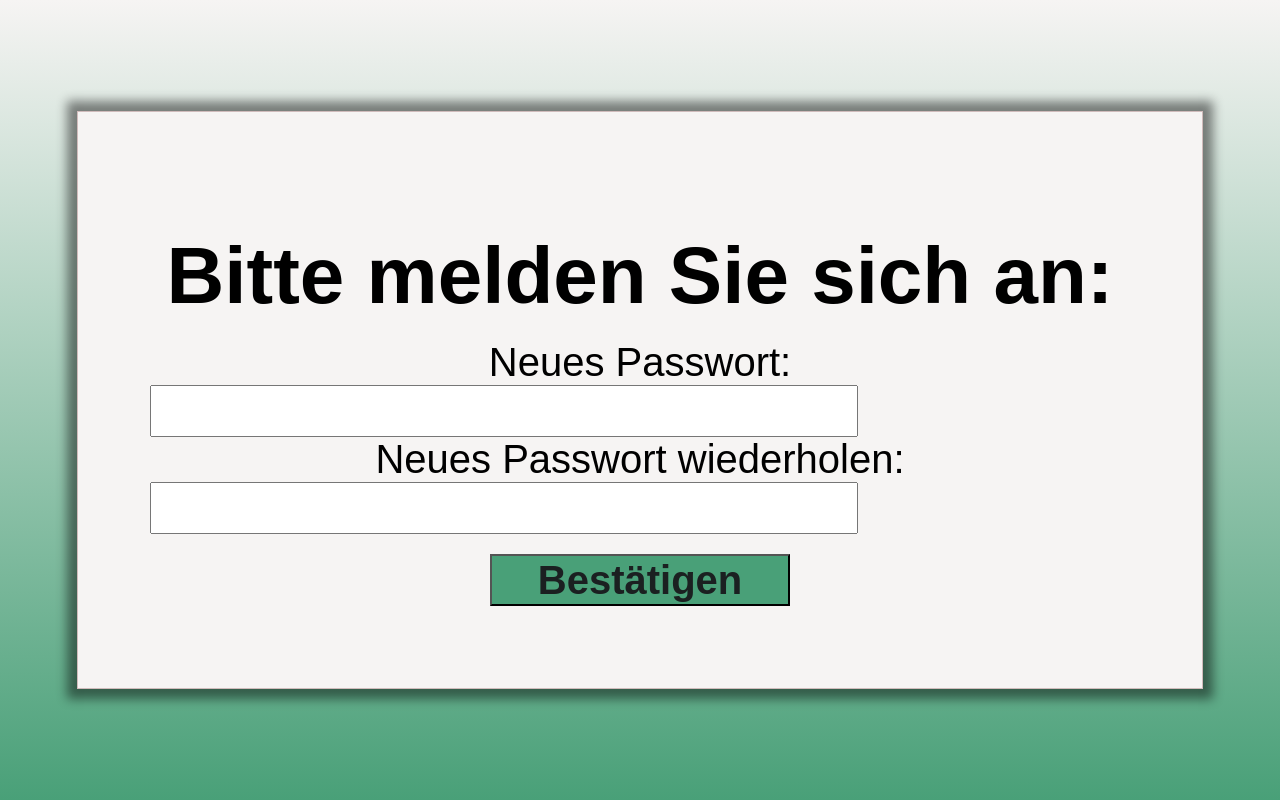
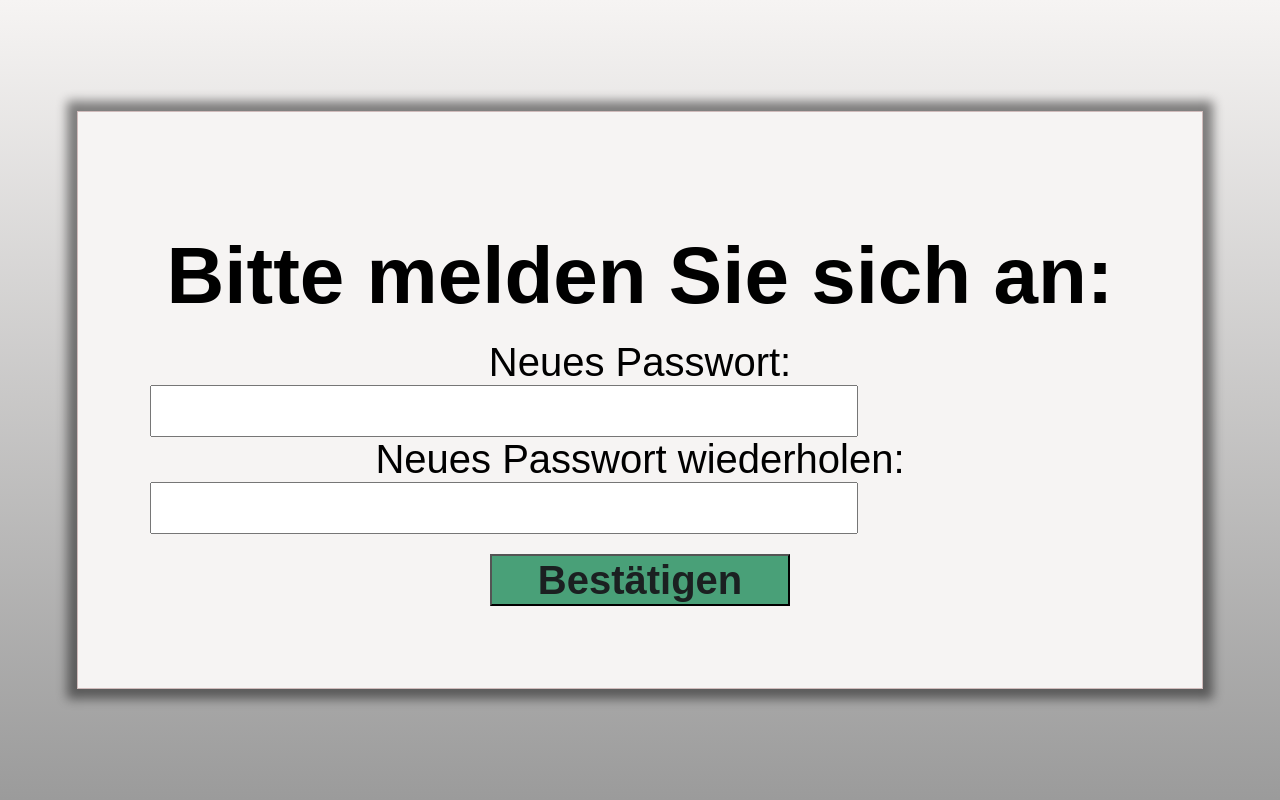
Before and after one commit to LegoStalin/koord-app-altenberge, a Django app: page /set_new_password/ in a window 1280 px wide. Run offline with Django 4.2, Linux system fonts and the light colour scheme.

Commit message:
background color gradient changes

```diff
--- a/koordapp/main_app/static/css/user_verification/user_verification_style.css
+++ b/koordapp/main_app/static/css/user_verification/user_verification_style.css
@@ -62,7 +62,7 @@
     align-items: center;
     height: 100vh;
     margin: auto;
-    background: linear-gradient(to bottom, #f6f4f3, #49a078);
+    background: linear-gradient(to bottom, #f6f4f3, #9b9b9b);
   }
   /*css for the reset pw page*/
   .page_title#reset_pw_mail_title {
```
